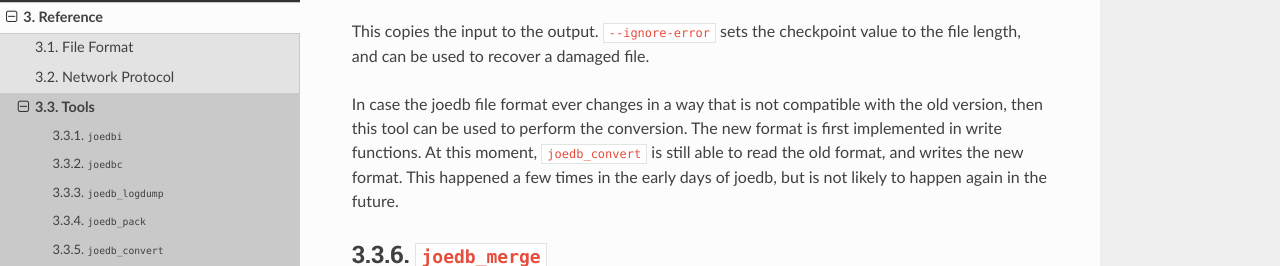
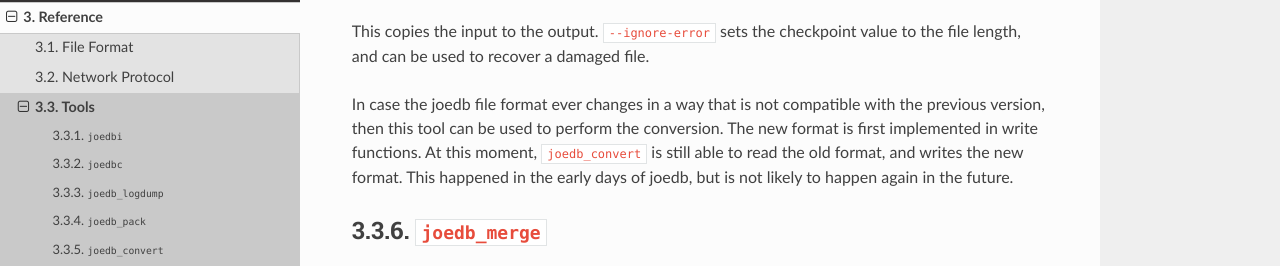
Before and after one commit to Remi-Coulom/joedb, a Sphinx documentation site: the page built from doc/source/tools.rst, in a window 1280 px wide and 900 px high, scrolled down 1582 px, cut to the strip 163-429 px from the top of the window. Built offline with Sphinx 7.4.7 and the Read the Docs theme 2.0.0, drawn with Linux system fonts in a browser that asks for light colours; formulas are drawn with MathJax 3; some of the changed text lies outside the part shown.

Commit message:
Minor doc changes

```diff
--- a/doc/source/tools.rst
+++ b/doc/source/tools.rst
@@ -69,11 +69,11 @@ This copies the input to the output. ``--ignore-error`` sets the checkpoint
 value to the file length, and can be used to recover a damaged file.
 
 In case the joedb file format ever changes in a way that is not compatible with
-the old version, then this tool can be used to perform the conversion. The new
-format is first implemented in write functions. At this moment,
+the previous version, then this tool can be used to perform the conversion. The
+new format is first implemented in write functions. At this moment,
 ``joedb_convert`` is still able to read the old format, and writes the new
-format. This happened a few times in the early days of joedb, but is not likely
-to happen again in the future.
+format. This happened in the early days of joedb, but is not likely to happen
+again in the future.
 
 ``joedb_merge``
 ---------------
```
Also changed, not shown: other parts of doc/source/tools.rst (+1 -1 lines).
